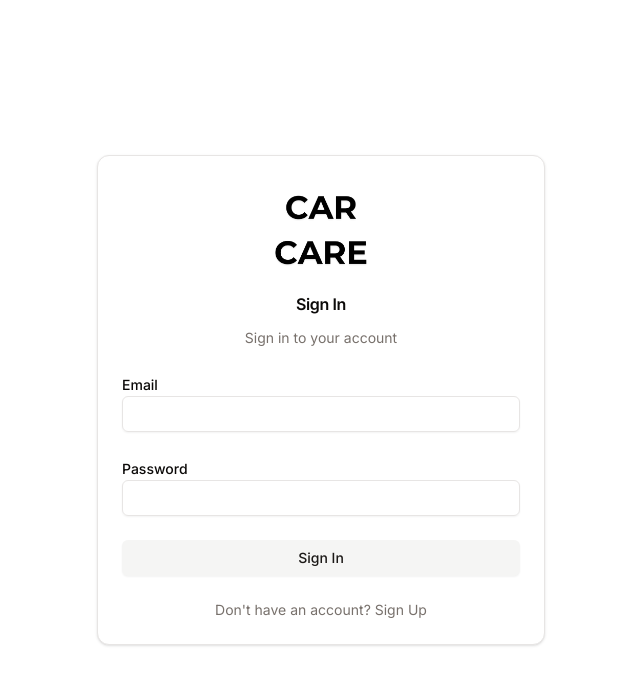
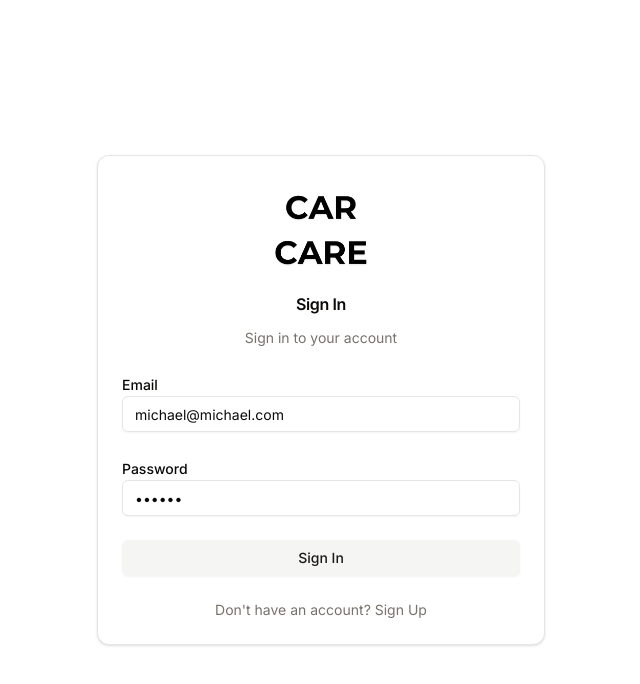
Before and after one commit to misiek869/e-commerce_shop_nextjs, a Next.js app: page /sign-in in a window 1280 px wide. Shown: the top 684 px of the page, without its empty margins (319-959 px from the left). Built offline with nearby package versions, Linux system fonts and the light colour scheme; no server answers.

Commit message:
add defaultValues to form

```diff
--- a/components/credentials/CredentialsSingInForm.tsx
+++ b/components/credentials/CredentialsSingInForm.tsx
@@ -38,6 +38,7 @@ const CredentialsSingInForm = () => {
 						name='email'
 						type='email'
 						required
+						defaultValue={'michael@michael.com'}
 						autoComplete='email'
 					/>
 				</div>
@@ -49,6 +50,7 @@ const CredentialsSingInForm = () => {
 						type='password'
 						required
 						autoComplete='password'
+						defaultValue={'123456'}
 					/>
 				</div>
 				<SingInBtn />
```
